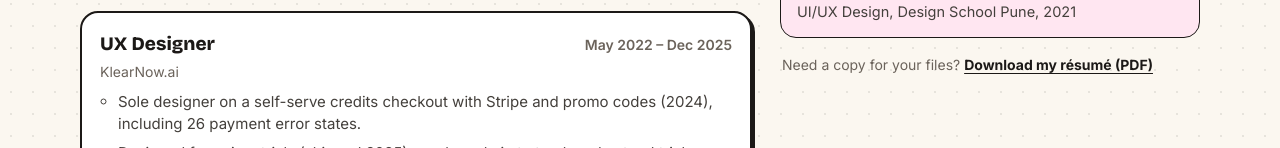
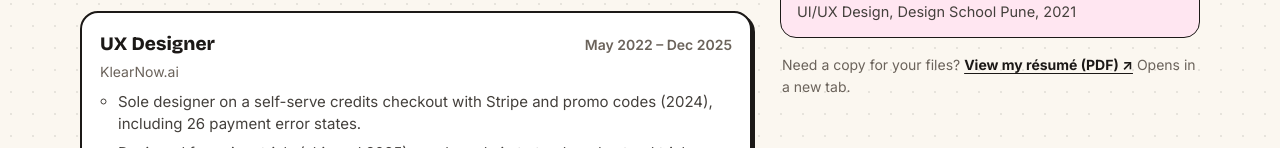
Before and after one commit to NehalSharma10/NehalSharma10.github.io, a plain HTML site: page index.html in a window 1280 px wide. Shown: the part 3967-4115 px from the top of the page. Drawn offline with nearby package versions, Linux system fonts and the light colour scheme.

Commit message:
Add files via upload

```diff
--- a/index.html
+++ b/index.html
@@ -622,7 +622,7 @@ p.head { font-family: var(--serif); font-weight: 400; color: var(--ink); line-he
           <h3>Award and courses</h3>
           <p><b>Rising Star award</b>, 2024<br>Interaction Design Foundation, 2023<br>UI/UX Design, Design School Pune, 2021</p>
         </div>
-        <p class="pdf">Need a copy for your files? <a href="assets/nehal-sharma-resume.pdf" target="_blank" rel="noopener">Download my résumé (PDF)</a></p>
+        <p class="pdf">Need a copy for your files? <a href="assets/nehal-sharma-resume.pdf" target="_blank" rel="noopener">View my résumé (PDF) ↗</a> <span>Opens in a new tab.</span></p>
       </aside>
     </div>
   </section>
```
Also changed, not shown: 1 other file.
